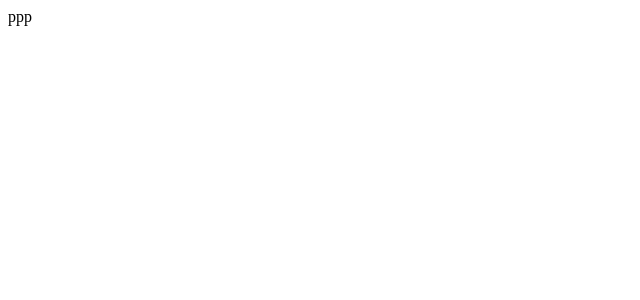
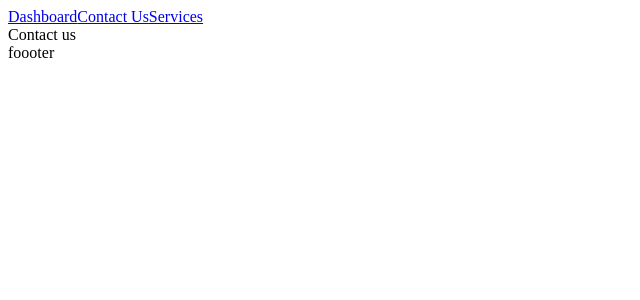
Before and after one commit to ChejAhamed/olamanola, a React (Create React App) app: page /contactus in a window 1280 px wide. Shown: the top 300 px of the page, without its empty margins (0-640 px from the left). Built offline with nearby package versions, Linux system fonts and the light colour scheme.

Commit message:
Add routes

```diff
--- a/package.json
+++ b/package.json
@@ -7,7 +7,6 @@
     "@testing-library/react": "^11.1.0",
     "@testing-library/user-event": "^12.1.10",
     "axios": "^0.24.0",
-    "eslint": "^7.32.0",
     "react": "^17.0.2",
     "react-dom": "^17.0.2",
     "react-redux": "^7.2.6",
--- a/src/App.jsx
+++ b/src/App.jsx
@@ -1,11 +1,31 @@
 import React from 'react';
+import { BrowserRouter as Router ,Route, Routes } from 'react-router-dom';
+import Header from './components/Header/Header';
+import Footer from './components/Footer/Footer';
+import Dashboard from './pages/Dashboard/Dashboard';
+import Contactus from './pages/Contactus/Contactus';
+import Services from './pages/Servicess/Services';
 import './App.css';
 
 const App = function () {
   return (
-    <div>
-      ppp
-    </div>
+
+    <><Router>
+
+        <Header />
+        <Routes>
+
+
+          <Route path="/" element={<Dashboard/>} />
+          <Route path="/contactus" element={<Contactus/>} />
+          <Route path="/services" element={<Services/>} />
+
+
+        </Routes>
+        <Footer />
+
+    </Router>
+    </>
   );
 };
 
--- /dev/null
+++ b/src/components/Footer/Footer.jsx
@@ -0,0 +1,11 @@
+import React from 'react';
+
+const Footer = function () {
+  return (
+    <div>
+      foooter
+    </div>
+  );
+};
+
+export default Footer;
--- /dev/null
+++ b/src/components/Header/Header.jsx
@@ -0,0 +1,16 @@
+import React from 'react';
+import { Link } from 'react-router-dom';
+
+const Header = function () {
+  return (
+    <div className="header__nav-container">
+      <nav className="header__navegator">
+        <Link className="header__nav-link" to="/">Dashboard</Link>
+        <Link className="header__nav-link" to="/contactus">Contact Us</Link>
+        <Link className="header__nav-link" to="/services">Services</Link>
+      </nav>
+    </div>
+  );
+};
+
+export default Header;
--- /dev/null
+++ b/src/pages/Contactus/Contactus.jsx
@@ -0,0 +1,11 @@
+import React from 'react';
+
+const Contactus = function () {
+  return (
+    <div>
+      Contact us
+    </div>
+  );
+};
+
+export default Contactus;
--- /dev/null
+++ b/src/pages/Dashboard/Dashboard.jsx
@@ -0,0 +1,11 @@
+import React from 'react';
+
+const Dashboard = function () {
+  return (
+    <div>
+      Dashboard
+    </div>
+  );
+};
+
+export default Dashboard;
--- /dev/null
+++ b/src/pages/Servicess/Services.jsx
@@ -0,0 +1,11 @@
+import React from 'react';
+
+const Services = function () {
+  return (
+    <div>
+      Services
+    </div>
+  );
+};
+
+export default Services;
```
Also changed, not shown: .eslintrc.js (deleted), 2 other files (tests, documents, lock files or other folders).
